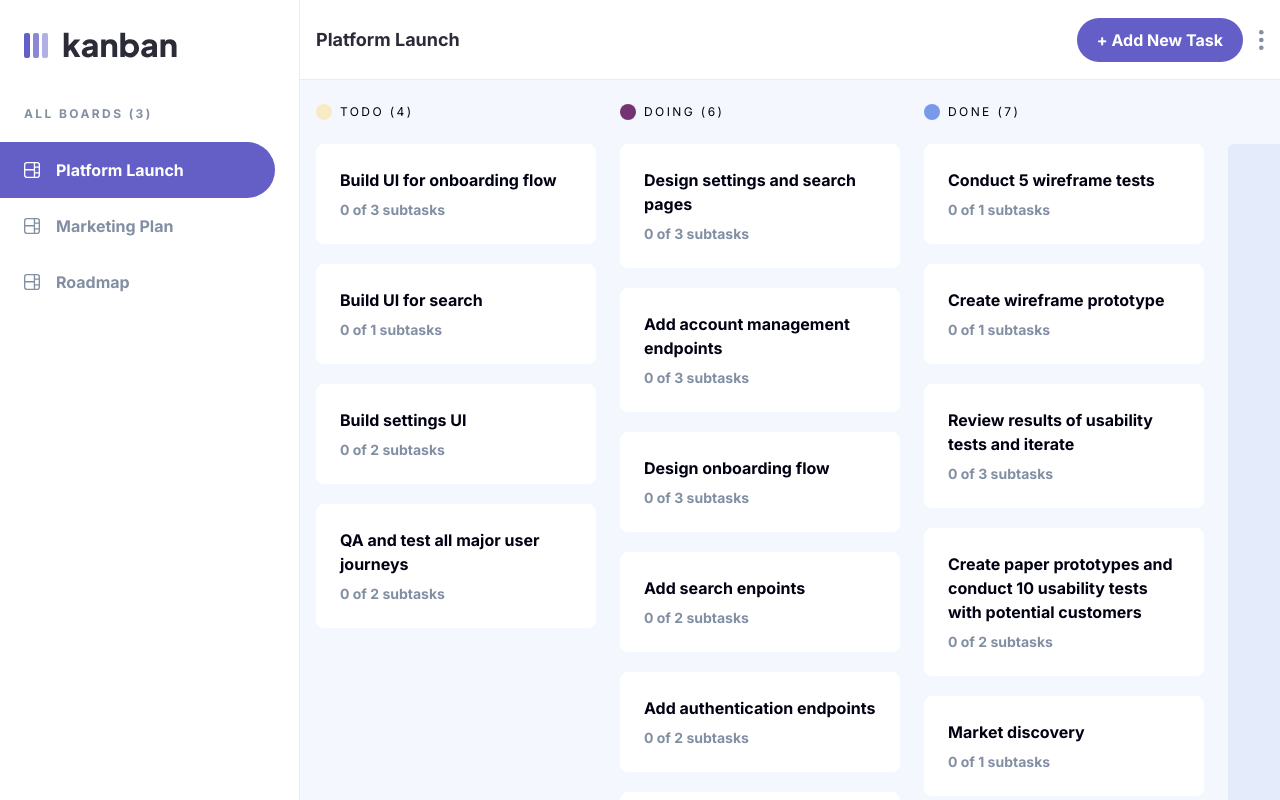
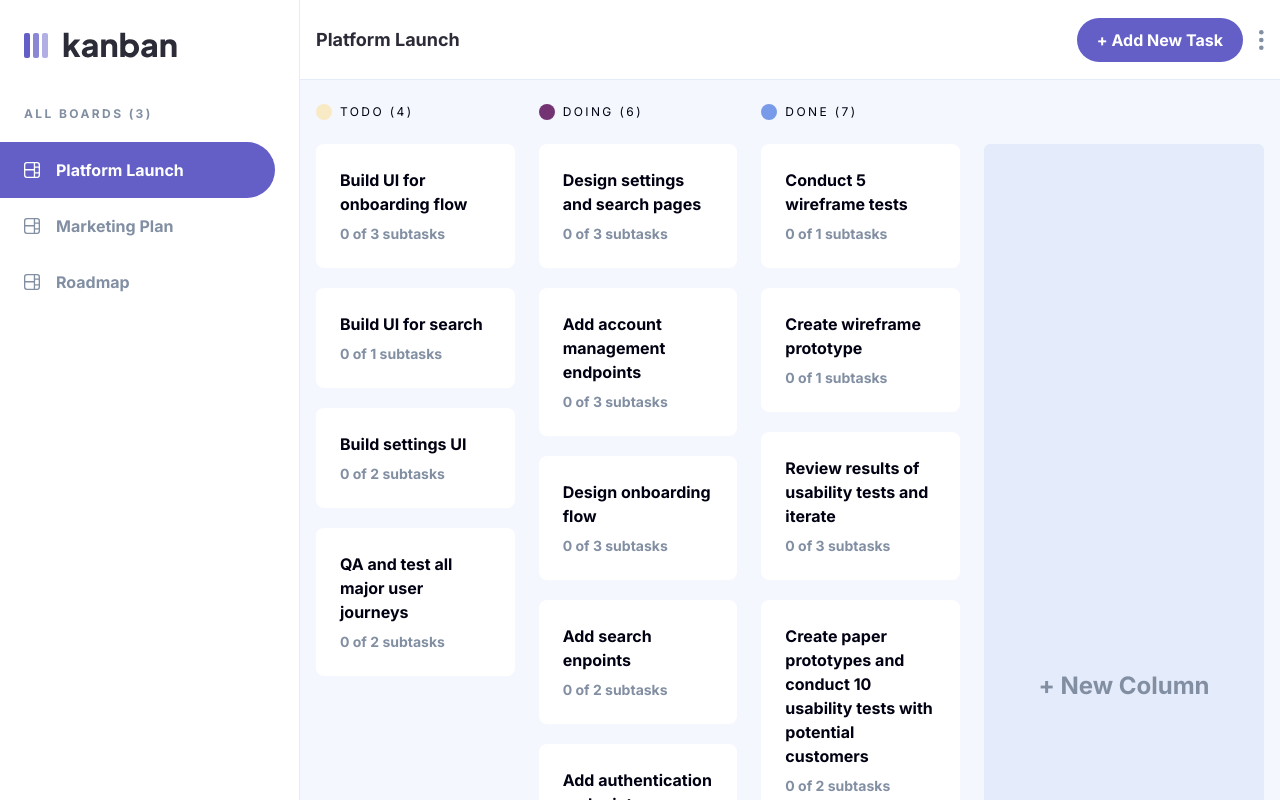
Before and after one commit to RogelioCamargo/kanban-task-management, a Next.js app: page / in a window 1280 px wide. Built offline with nearby package versions, Linux system fonts and the light colour scheme.

Commit message:
Fix column width styling

```diff
--- a/app/globals.css
+++ b/app/globals.css
@@ -119,8 +119,6 @@ select {
   border: none;
   margin: 0;
   width: 100%;
-  font-family: inherit;
-  font-size: inherit;
   cursor: inherit;
   line-height: inherit;
   outline: none;
--- a/components/ui/Column.tsx
+++ b/components/ui/Column.tsx
@@ -5,7 +5,7 @@ export default function Column({ column }: { column: Column }) {
   const columnColor = Math.floor(Math.random() * 16777215).toString(16);
 
   return (
-    <div className="text-black dark:text-white">
+    <div className="text-black dark:text-white w-[280px]">
       <div className="flex gap-2 items-center mb-6">
         <div
           className="h-4 w-4 rounded-full"
--- a/components/ui/Task.tsx
+++ b/components/ui/Task.tsx
@@ -14,7 +14,7 @@ export default function Task({ task }: { task: Task }) {
   return (
     <>
       <li
-        className="w-[280px] px-4 md:px-6 py-6 bg-white dark:bg-gray-500 rounded-lg font-bold"
+        className="px-4 md:px-6 py-6 bg-white dark:bg-gray-500 rounded-lg font-bold"
         draggable
         onClick={() => setOpenDetails(true)}
       >
--- a/components/ui/TaskDetails.tsx
+++ b/components/ui/TaskDetails.tsx
@@ -16,7 +16,7 @@ export default function TaskDetails({
         className="h-screen w-screen absolute top-0 left-0 bg-black bg-opacity-50 z-0"
         onClick={closeDetails}
       />
-      <div className="bg-gray-500 fixed top-1/2 left-1/2 -translate-x-1/2 -translate-y-1/2 w-11/12 mx-auto rounded-md flex flex-col gap-6 p-6">
+      <div className="text-sm bg-gray-500 fixed top-1/2 left-1/2 -translate-x-1/2 -translate-y-1/2 w-11/12 mx-auto rounded-md flex flex-col gap-6 p-6">
         <h3 className="text-lg font-bold">{task.title}</h3>
         <p className="text-gray-300 font-normal text-sm leading-6">
           {task.description || "No description provided."}
@@ -37,14 +37,6 @@ export default function TaskDetails({
               <option value="Doing">Doing</option>
               <option value="Done">Done</option>
             </select>
-            {/* <svg width="10" height="7" xmlns="http://www.w3.org/2000/svg">
-              <path
-                stroke="#635FC7"
-                strokeWidth="2"
-                fill="none"
-                d="m1 1 4 4 4-4"
-              />
-            </svg> */}
           </div>
         </label>
       </div>
```
